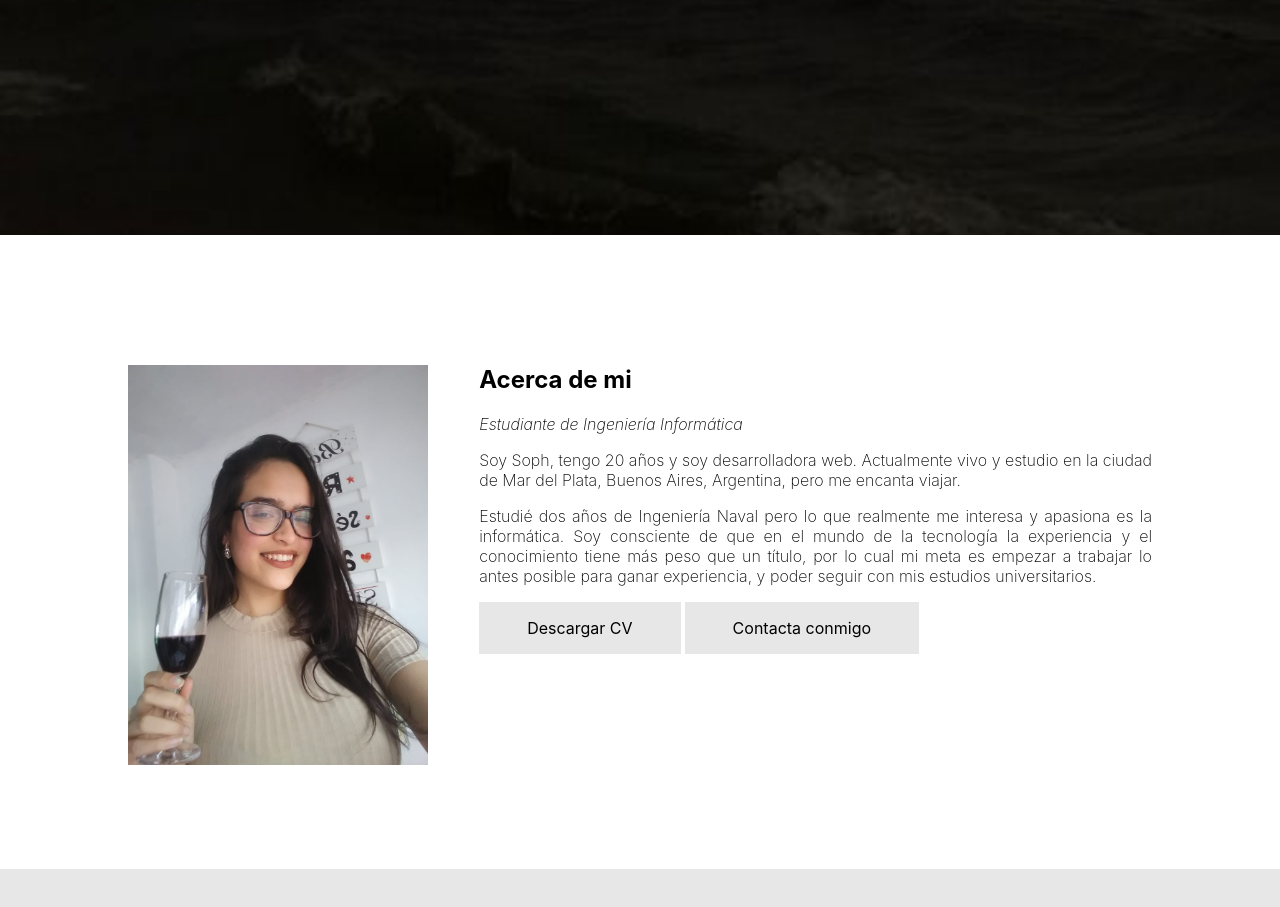
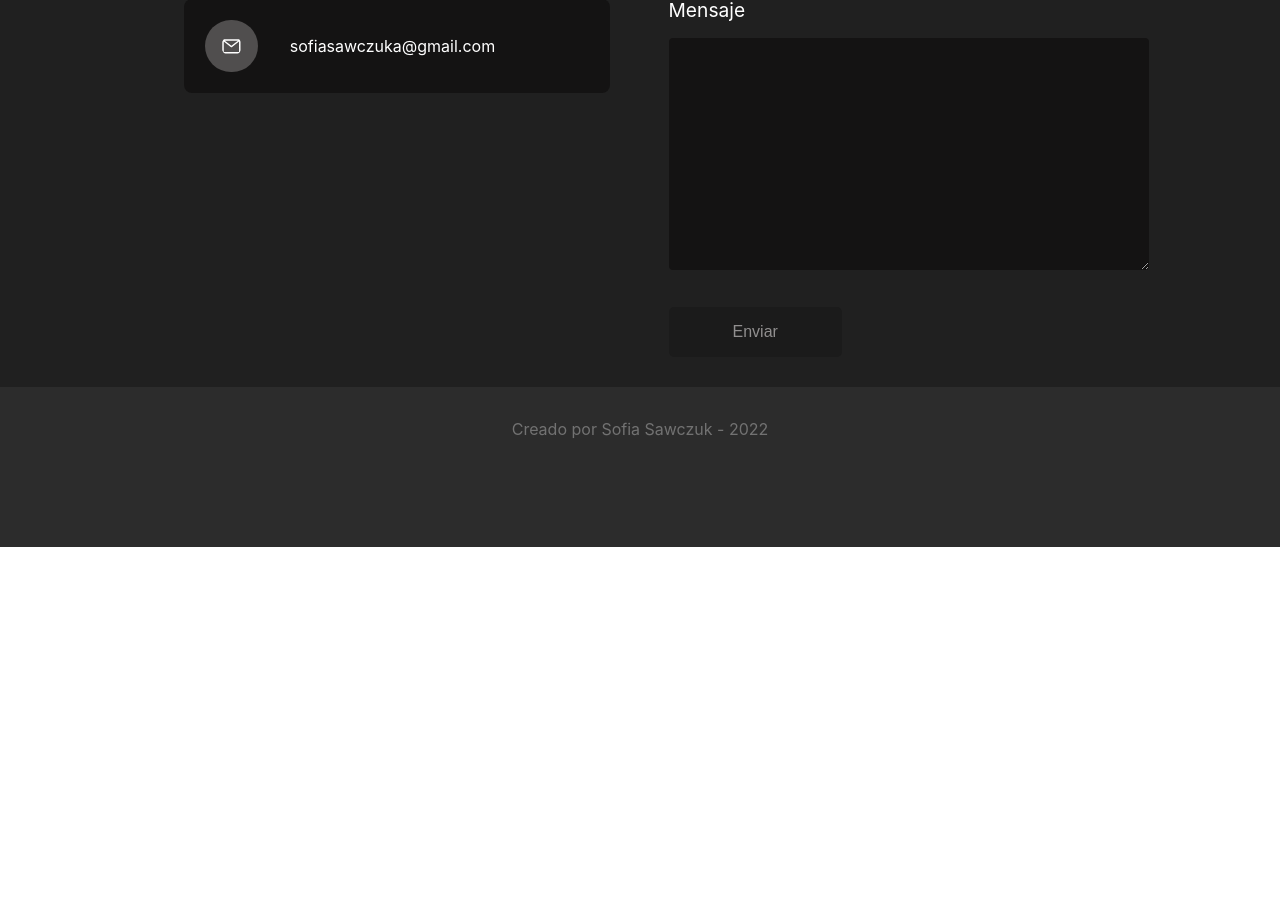
Before and after one commit to SophSawczuk/sophsawczuk, a React (Create React App) app: page /contacto in a window 1280 px wide. Shown: the part 565-1472 px from the top of the page. After the commit the page ends 1112 px from the top, so only its background shows below. Built offline with nearby package versions, Linux system fonts and the light colour scheme.

Commit message:
cuarto debug

```diff
--- a/src/App.js
+++ b/src/App.js
@@ -2,7 +2,7 @@ import './App.css';
 import Nav from './Components/nav';
 import { Route, Switch } from "react-router-dom";
 import Holis from './Components/holis.jsx'
-import Holis2 from './Components/holis2';
+import Holis2 from './Components/holis2.jsx';
 
 
 function App() {
@@ -10,7 +10,7 @@ function App() {
     <div className="App">
       <Nav/>
       <Switch>
-        <Route path="/">
+        <Route exact path="/">
           <Holis/>
         </Route>
         <Route path="/contacto">
--- a/src/Components/AboutMe.jsx
+++ b/src/Components/AboutMe.jsx
@@ -2,13 +2,15 @@
 import MeImage from "./Me.jpg"
 import style from "./nav.module.css"
 import CV from "./Sawczuk Sofia - CV.pdf"
+import {Link} from "react-router-dom"
+
 
 
 
 function AboutMe() {
     return(
         <div className={style.acercaDe}>
-            <img className={style.foto} src={MeImage}></img>
+            <img className={style.foto} src={MeImage} alt="Foto"></img>
             <div className={style.acercaDetalle}>
                 <h2>Acerca de mi</h2>
                 <p className={style.estudiante}>Estudiante de Ingeniería Informática</p>
@@ -23,6 +25,9 @@ function AboutMe() {
                     <a href="./contacto">
                         <button>Contacta conmigo</button>
                     </a>
+                    {/* <Link to="/contacto" >
+                        <button>Contacta conmigo</button>
+                    </Link> */}
                 </div>
             </div>
 
--- a/src/Components/Card2.jsx
+++ b/src/Components/Card2.jsx
@@ -1,7 +1,6 @@
 import React, { useState } from "react";
 import { SwitchTransition, CSSTransition } from "react-transition-group";
 import style from "./nav.module.css"
-import {AiOutlineCoffee} from "react-icons/ai"
 import {MdArrowBack} from "react-icons/md"
 import {MdArrowForward} from "react-icons/md"
 import CardData from "./CardData";
--- a/src/Components/nav.jsx
+++ b/src/Components/nav.jsx
@@ -1,15 +1,15 @@
-import React, { useState} from 'react';
-import NavLinks from './navLinks';
+import React /* { useState} */ from 'react';
+/* import NavLinks from './navLinks'; */
 import MobileNav from './mobileNav';
 import style from './nav.module.css';
 import ComputerNav from './computerNav';
 
 
 function Nav() {
-    const [open, setOpen] = useState(false)
+    /* const [open, setOpen] = useState(false)
     const handleClick = () => {
         setOpen(!open)
-    }
+    } */
 
     return(
         <nav className={style.Nav}>
--- a/src/Components/navLinks.jsx
+++ b/src/Components/navLinks.jsx
@@ -17,7 +17,7 @@ function NavLinks (props) {
             <Link to="/" onClick={() => props.isMobile && props.closeMobileMenu()}>
                 Home
             </Link>
-            <Link to="/holis2" onClick={() => props.isMobile && props.closeMobileMenu()}>
+            <Link to="/contacto" onClick={() => props.isMobile && props.closeMobileMenu()}>
                 Contacto
             </Link>
 
```
